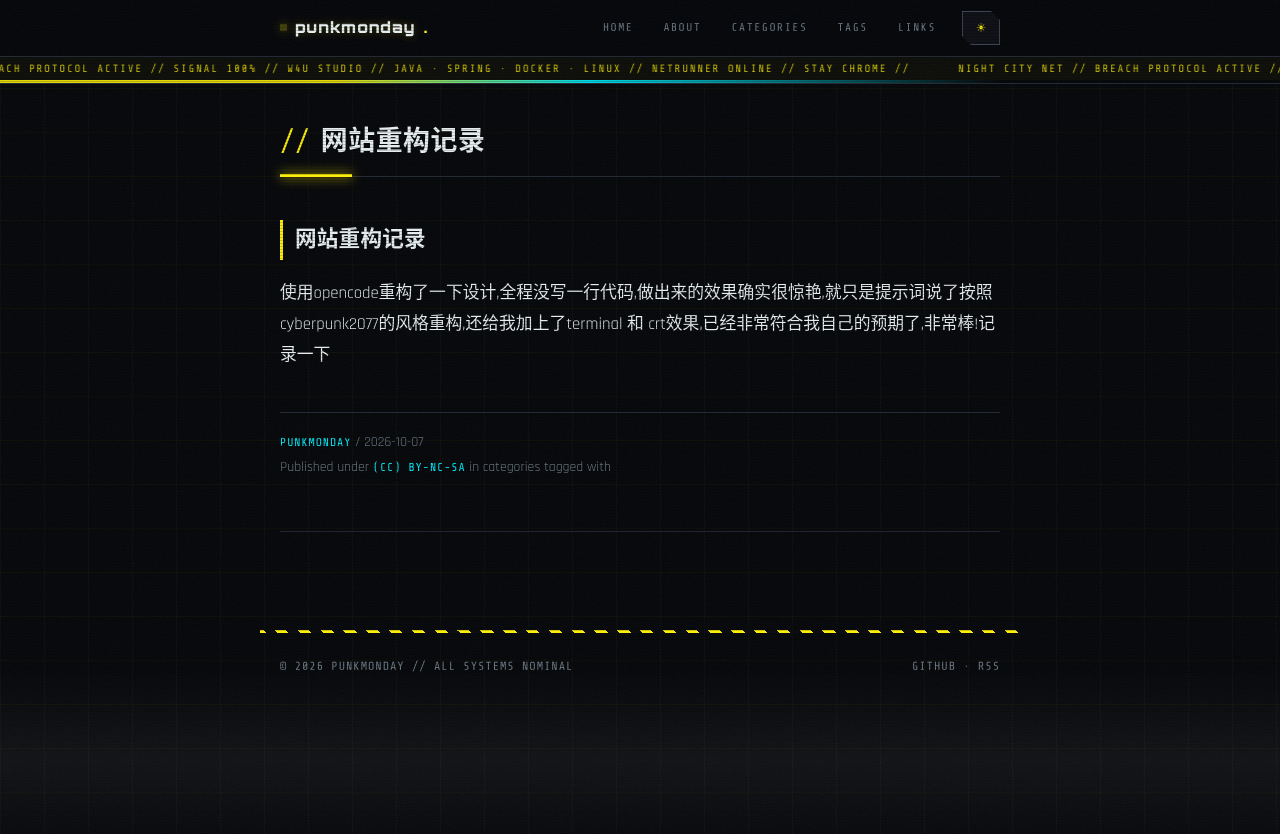
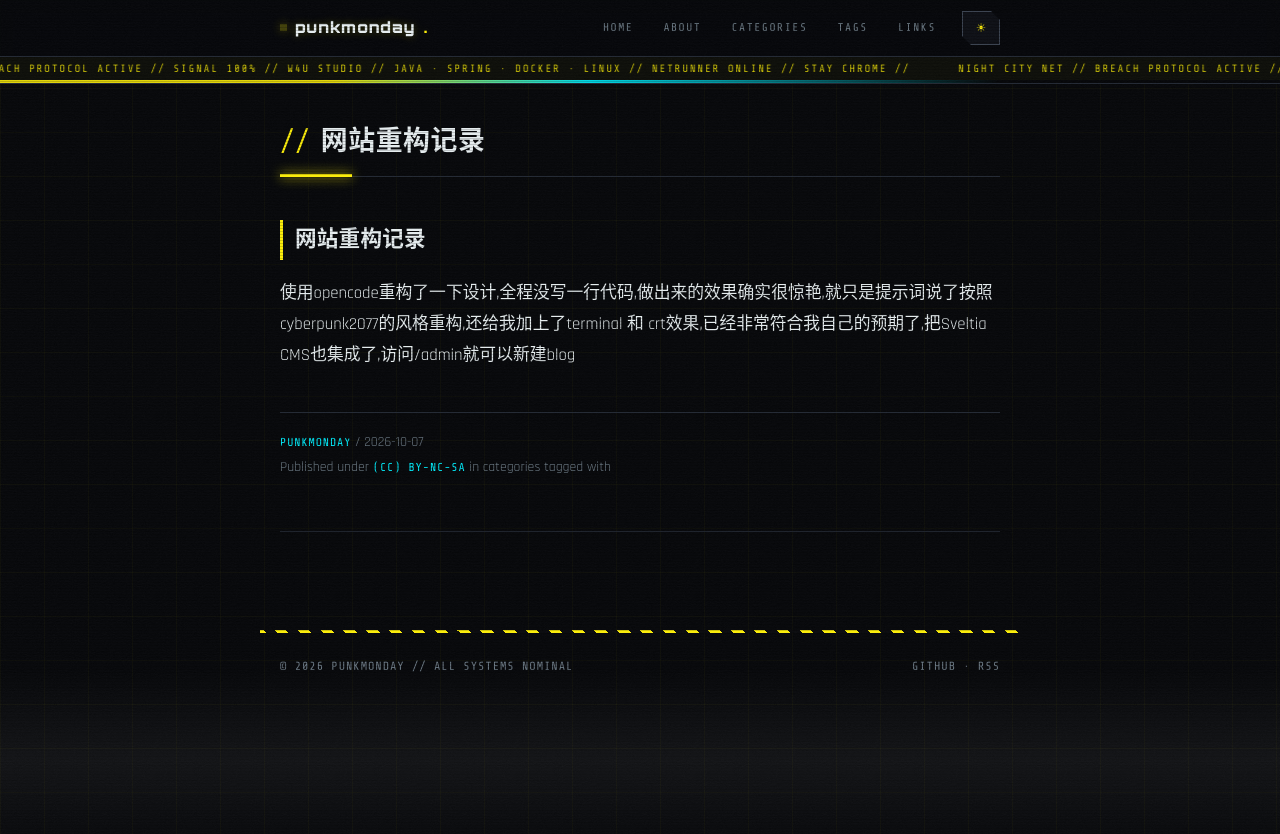
Before and after one commit to punkmonday/punkmonday.github.io, a Jekyll site: the page built from _posts/2026-10-07-ai-design-website.md, in a window 1280 px wide. Shown: the top 834 px of the page. Built offline with Jekyll 4.4.1, drawn with Linux system fonts in a browser that asks for light colours; comment, search, counter and statistics services are not loaded.

Commit message:
Update 文章 “2026-10-07-ai-design-website”

```diff
--- a/_posts/2026-10-07-ai-design-website.md
+++ b/_posts/2026-10-07-ai-design-website.md
@@ -7,4 +7,4 @@ author: punkmonday
 
 ## 网站重构记录
 
-使用opencode重构了一下设计,全程没写一行代码,做出来的效果确实很惊艳,就只是提示词说了按照cyberpunk2077的风格重构,还给我加上了terminal 和 crt效果,已经非常符合我自己的预期了,非常棒!记录一下
+使用opencode重构了一下设计,全程没写一行代码,做出来的效果确实很惊艳,就只是提示词说了按照cyberpunk2077的风格重构,还给我加上了terminal 和 crt效果,已经非常符合我自己的预期了,把Sveltia CMS也集成了,访问/admin就可以新建blog
```
